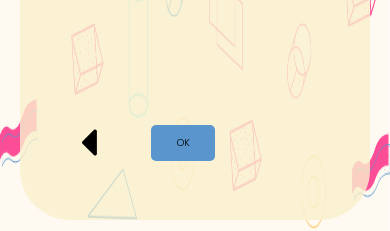
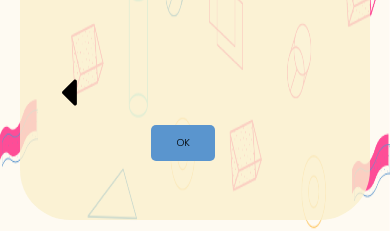
Before and after one commit to Sofiagz21/KOMUYA, a React (Create React App) app: page /Frase1 in a window 390 px wide. Shown: the part 604-835 px from the top of the page. Built offline with nearby package versions, Linux system fonts and the light colour scheme; a web font is replaced by a local one.

Commit message:
Cambios en el responsive -Andrea

```diff
--- a/src/components/Frases/stylesFrases.css
+++ b/src/components/Frases/stylesFrases.css
@@ -105,7 +105,6 @@ background-color: #5A95CE;
     .ok{
         bottom: 54px;
         font-size: 10px;
-        margin-top: 62px;
         }
 
 
@@ -113,7 +112,5 @@ background-color: #5A95CE;
             font-size: 45px;
             position: absolute;
             color: black;
-            bottom: 30px;
-            margin: 45px;
          }
 }
```
